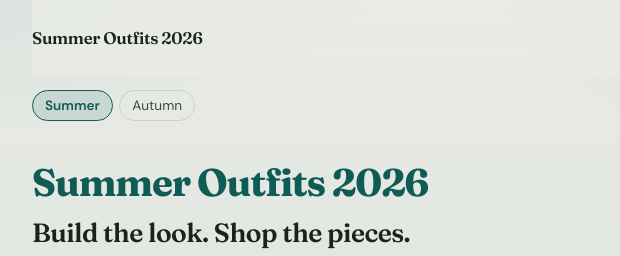
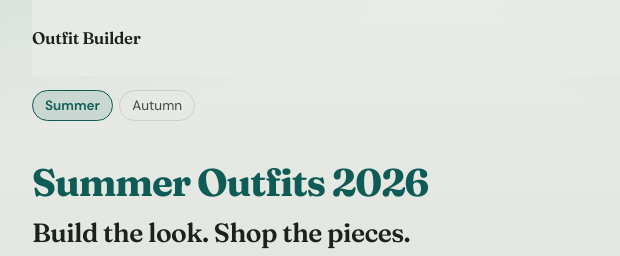
Before and after one commit to Dong-Xuyong/summer-outfits-2026, a plain HTML site: page index.html in a window 1280 px wide. Shown: the top 256 px of the page, 268-888 px from the left. Drawn offline with Linux system fonts and the light colour scheme.

Commit message:
Rename the app display name to Outfit Builder
Update the document title and header brand text to Outfit Builder.

```diff
--- a/index.html
+++ b/index.html
@@ -5,7 +5,7 @@
   <meta name="viewport" content="width=device-width, initial-scale=1.0, viewport-fit=cover" />
   <meta name="theme-color" content="#e8ebe6" />
   <meta name="description" content="Build casual men's summer 2026 outfits from Inditex brands — search occasions or paste a product link (local resolver) for Top / Bottom / Shoes / Accessories combos with shop links." />
-  <title>Summer Outfits 2026</title>
+  <title>Outfit Builder</title>
   <link rel="preconnect" href="https://fonts.googleapis.com" />
   <link rel="preconnect" href="https://fonts.gstatic.com" crossorigin />
   <link href="https://fonts.googleapis.com/css2?family=DM+Sans:ital,opsz,wght@0,9..40,400;0,9..40,500;0,9..40,600;0,9..40,700;1,9..40,400&family=Fraunces:opsz,wght@9..144,500;9..144,600;9..144,700&display=swap" rel="stylesheet" />
@@ -17,7 +17,7 @@
 <body>
   <div id="app">
     <header class="topbar">
-      <a class="brand" href="#">Summer Outfits 2026</a>
+      <a class="brand" href="#">Outfit Builder</a>
       <a class="dong-home-link" href="https://dong-xuyong.github.io/" aria-label="Back to all apps" title="All apps"><svg viewBox="0 0 24 24" width="20" height="20" fill="none" stroke="currentColor" stroke-width="2" stroke-linecap="round" stroke-linejoin="round" aria-hidden="true"><path d="M3 10.5 12 3l9 7.5"/><path d="M5 9.5V20a1 1 0 0 0 1 1h4v-6h4v6h4a1 1 0 0 0 1-1V9.5"/></svg></a>
       <button type="button" data-dong-theme-toggle aria-label="Toggle color theme"></button>
     </header>
```
